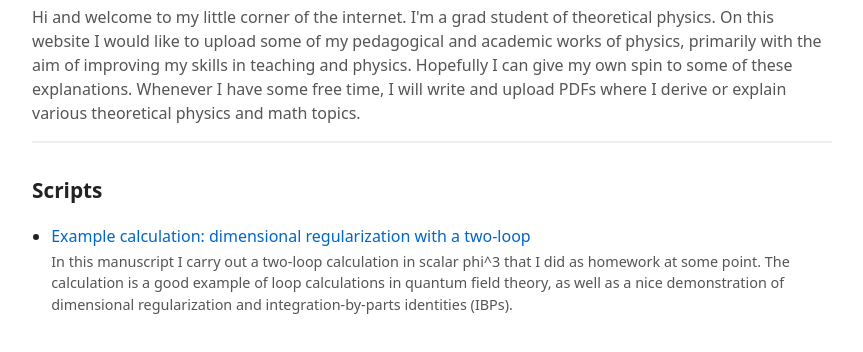
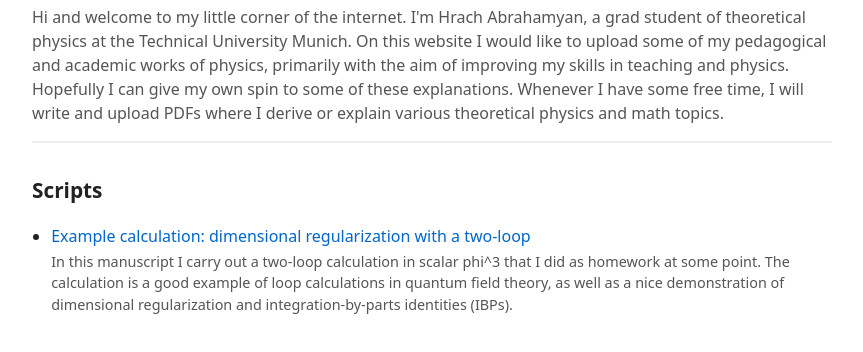
Before and after one commit to habrahamyan/home, a plain HTML site: page index.html in a window 1280 px wide. Shown: the part 78-430 px from the top of the page, without its empty margins (208-1071 px from the left). Drawn offline with Linux system fonts and the light colour scheme.

Commit message:
Update index.html

```diff
--- a/index.html
+++ b/index.html
@@ -50,7 +50,7 @@
 <body>
   <header>
     <h1>Hrach Abrahamyan</h1>
-    <p class="description">Hi and welcome to my little corner of the internet. I'm a grad student of theoretical physics. On this website I would like to upload some of my pedagogical and academic works of physics, primarily with the aim of improving my skills in teaching and physics. Hopefully I can give my own spin to some of these explanations. Whenever I have some free time, I will write and upload PDFs where I derive or explain various theoretical physics and math topics.</p>
+    <p class="description">Hi and welcome to my little corner of the internet. I'm Hrach Abrahamyan, a grad student of theoretical physics at the Technical University Munich. On this website I would like to upload some of my pedagogical and academic works of physics, primarily with the aim of improving my skills in teaching and physics. Hopefully I can give my own spin to some of these explanations. Whenever I have some free time, I will write and upload PDFs where I derive or explain various theoretical physics and math topics.</p>
 
   </header>
 
```
